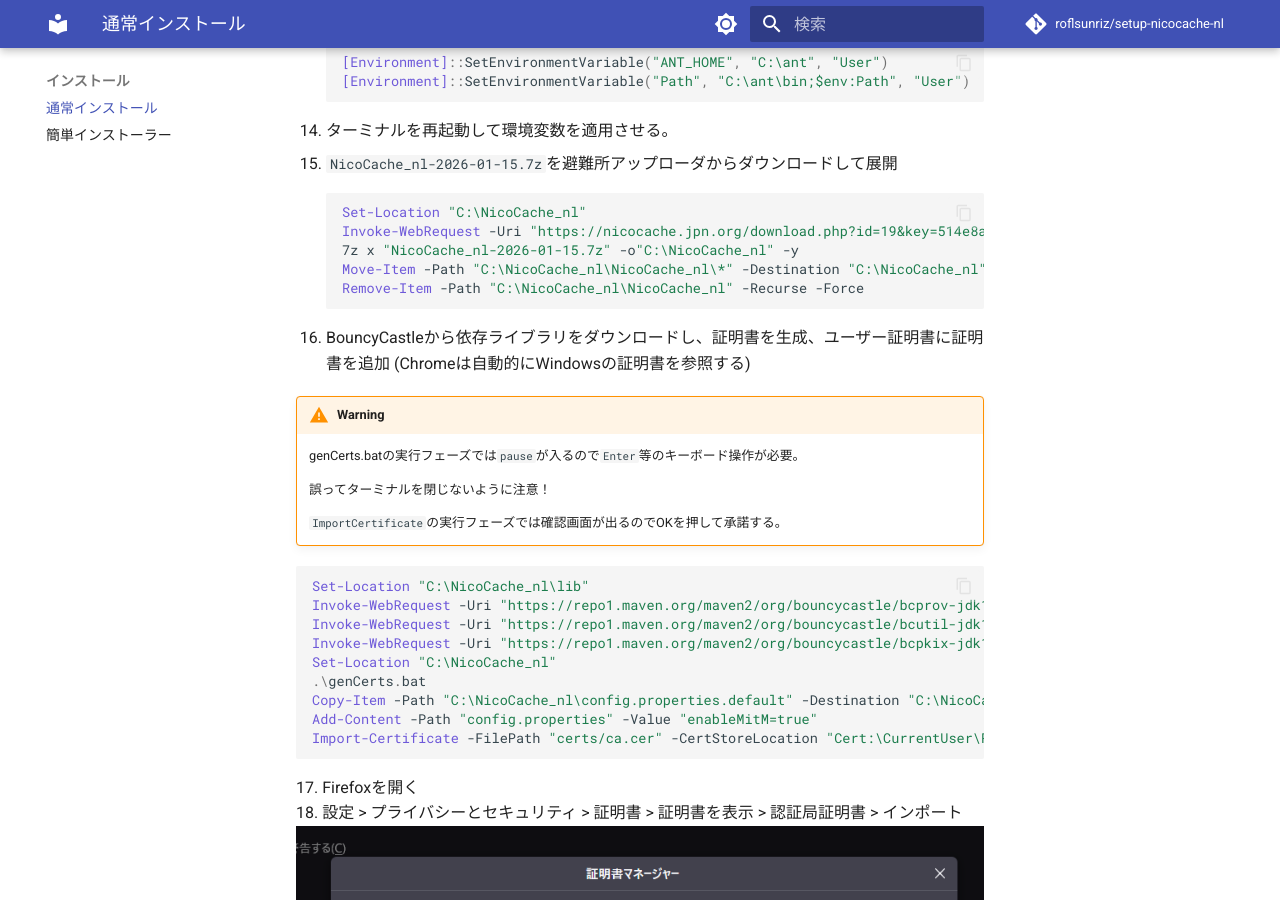
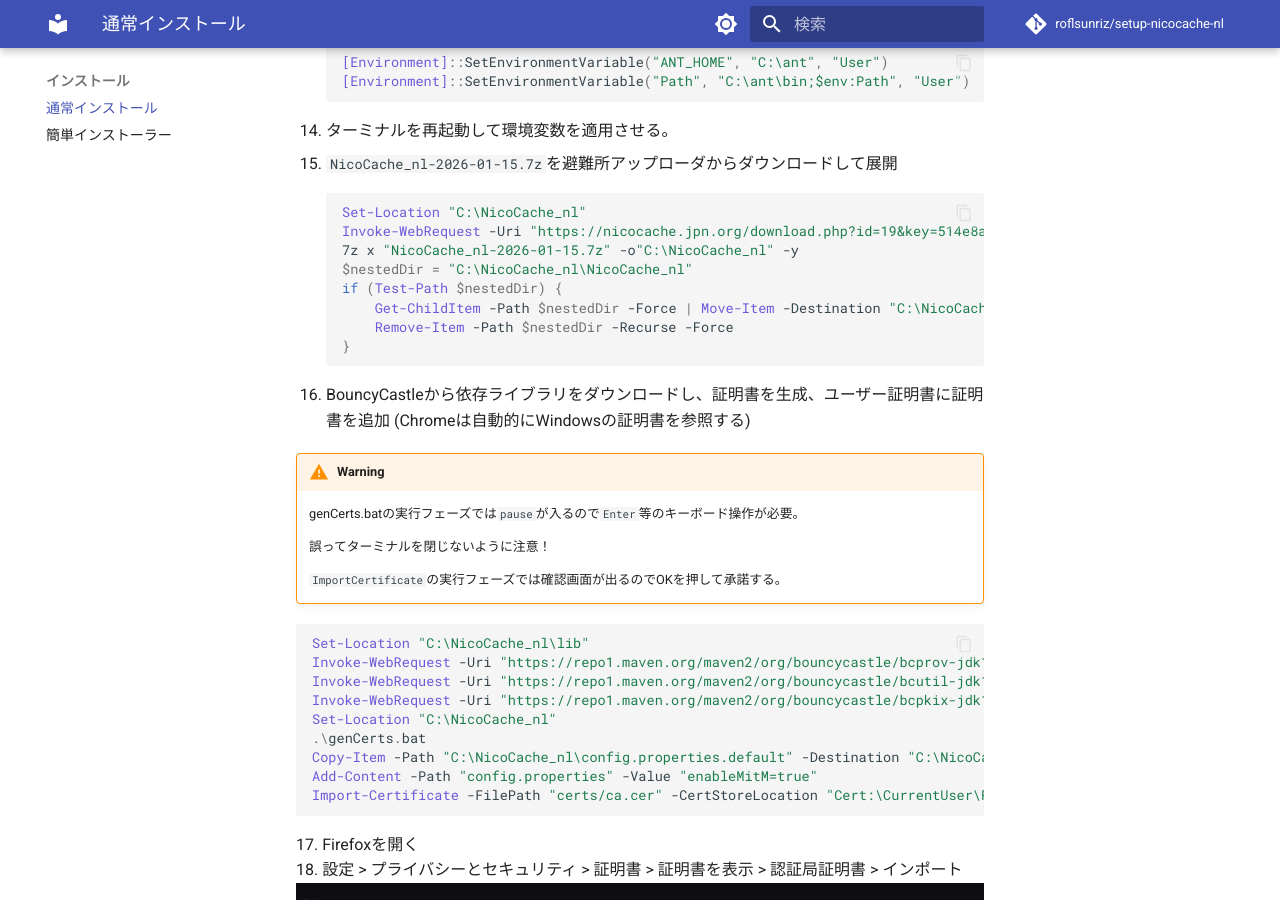
Before and after one commit to roflsunriz/setup-nicocache-nl, an MkDocs documentation site: the page built from docs/install.md, in a window 1280 px wide and 900 px high, scrolled down 1550 px. Built offline with MkDocs 1.6.1 and Material for MkDocs 9.7.7, drawn with Linux system fonts in a browser that asks for light colours; comment, search, counter and statistics services are not loaded.

Commit message:
docs(install.md): NicoCacheの展開フェーズでサブディレクトリが無い場合にも対応
- ネストされたディレクトリ"C:\NicoCache_nl\NicoCache_nl"の存在を確認し、ファイルを移動後に削除するロジックを追加。
- コードの可読性と保守性を向上させるための変更。

````diff
--- a/docs/install.md
+++ b/docs/install.md
@@ -46,8 +46,11 @@
 Set-Location "C:\NicoCache_nl"
 Invoke-WebRequest -Uri "https://nicocache.jpn.org/download.php?id=19&key=514e8a406c60c969adc4ff934d5e65427cdc09c74cab334e543f7c96f80b4d81" -OutFile "NicoCache_nl-2026-01-15.7z"
 7z x "NicoCache_nl-2026-01-15.7z" -o"C:\NicoCache_nl" -y
-Move-Item -Path "C:\NicoCache_nl\NicoCache_nl\*" -Destination "C:\NicoCache_nl" -Force
-Remove-Item -Path "C:\NicoCache_nl\NicoCache_nl" -Recurse -Force
+$nestedDir = "C:\NicoCache_nl\NicoCache_nl"
+if (Test-Path $nestedDir) {
+    Get-ChildItem -Path $nestedDir -Force | Move-Item -Destination "C:\NicoCache_nl" -Force
+    Remove-Item -Path $nestedDir -Recurse -Force
+}
 ```
 16. BouncyCastleから依存ライブラリをダウンロードし、証明書を生成、ユーザー証明書に証明書を追加 (Chromeは自動的にWindowsの証明書を参照する)
 
````
